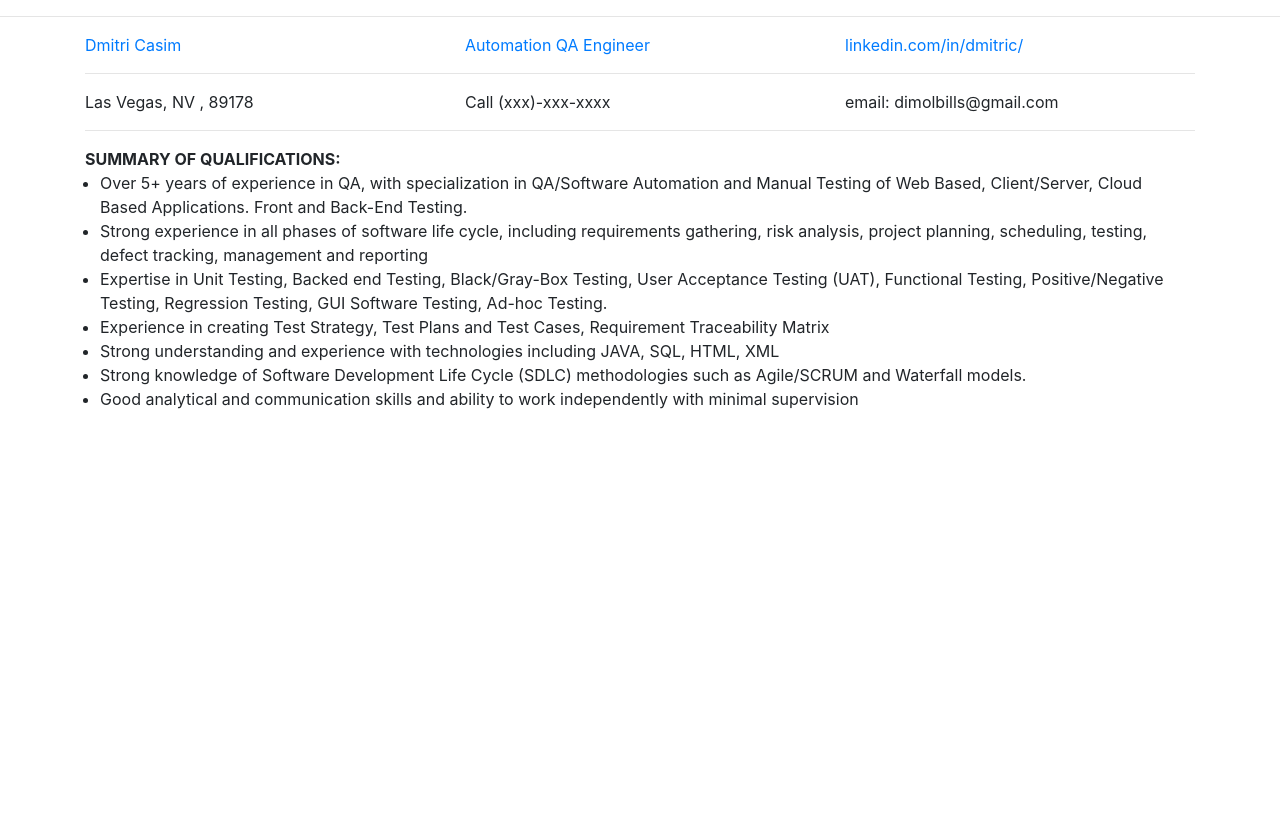
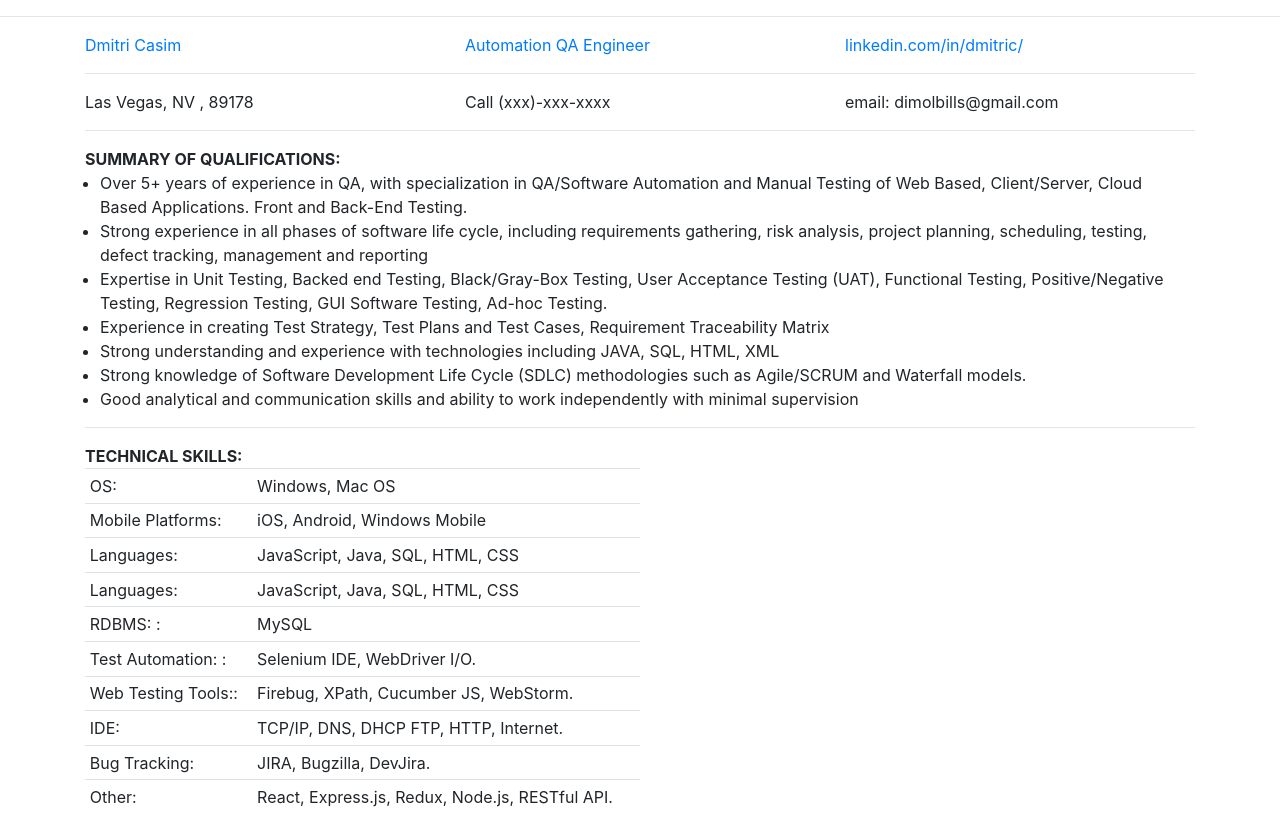
Before and after one commit to Dmitricas86/Project-2, a plain HTML site: page index.html in a window 1280 px wide. Before the commit the page ends 800 px from the top, so only its background shows below. Drawn offline with nearby package versions, Linux system fonts and the light colour scheme.

Commit message:
added technical skills

```diff
--- a/index.html
+++ b/index.html
@@ -75,6 +75,59 @@
         </ul>
     </div>
 
+    <hr>
+</div>
+
+<div class="container">
+
+    <table class="table table table-sm col-6">
+        <b>
+        TECHNICAL SKILLS:
+        </b>
+        <tbody>
+        <tr>
+            <td>OS:</td>
+            <td>Windows, Mac OS</td>
+        </tr>
+        <tr>
+            <td>Mobile Platforms:</td>
+            <td>iOS, Android, Windows Mobile</td>
+        </tr>
+        <tr>
+            <td>Languages:</td>
+            <td>JavaScript, Java, SQL, HTML, CSS</td>
+        </tr>
+        <tr>
+            <td>Languages:</td>
+            <td>JavaScript, Java, SQL, HTML, CSS</td>
+        </tr>
+        <tr>
+            <td>RDBMS: :</td>
+            <td>MySQL</td>
+        </tr>
+        <tr>
+            <td>Test Automation: :</td>
+            <td>Selenium IDE, WebDriver I/O.</td>
+        </tr>
+        <tr>
+            <td>Web Testing Tools::</td>
+            <td>Firebug, XPath, Cucumber JS, WebStorm.</td>
+        </tr>
+        <tr>
+            <td>IDE:</td>
+            <td>TCP/IP, DNS, DHCP FTP, HTTP, Internet.</td>
+        </tr>
+        <tr>
+            <td>Bug Tracking:</td>
+            <td>JIRA, Bugzilla, DevJira.</td>
+        </tr>
+        <tr>
+            <td>Other:</td>
+            <td>React, Express.js, Redux, Node.js, RESTful API.</td>
+        </tr>
+        </tbody>
+    </table>
+
 </div>
 </body>
 </html>
```
